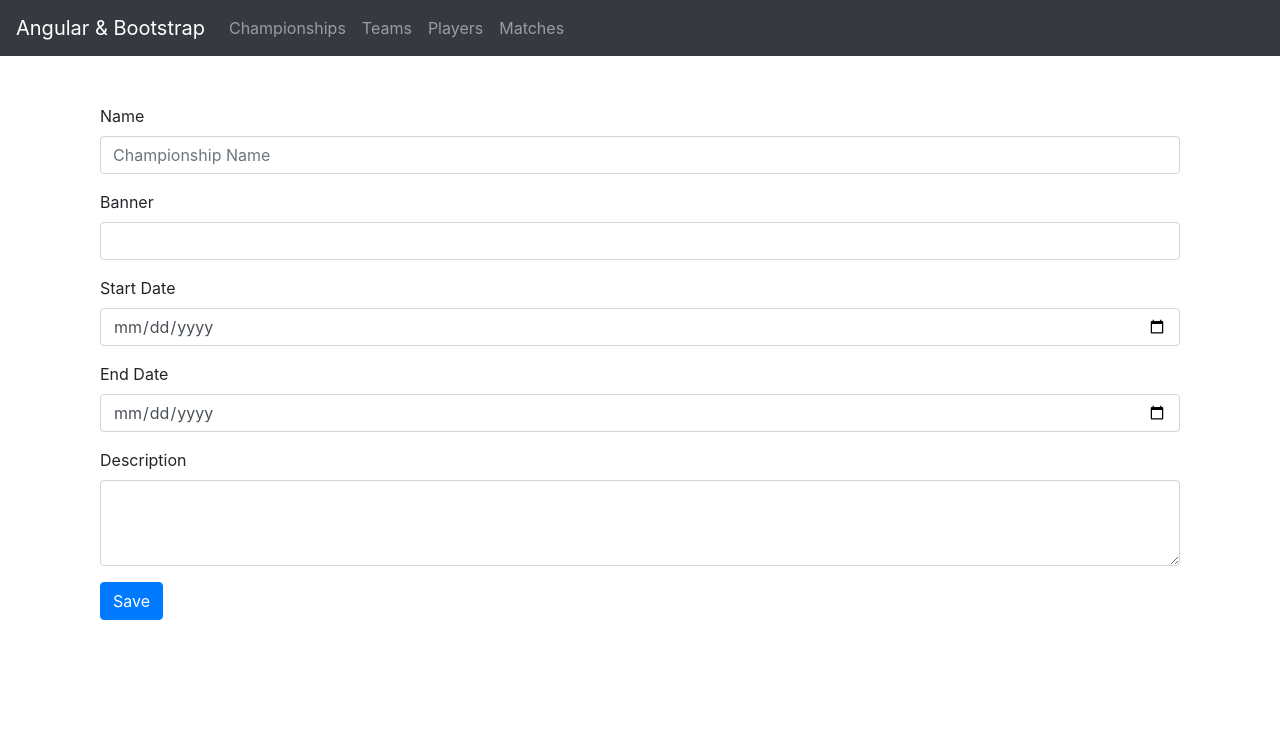
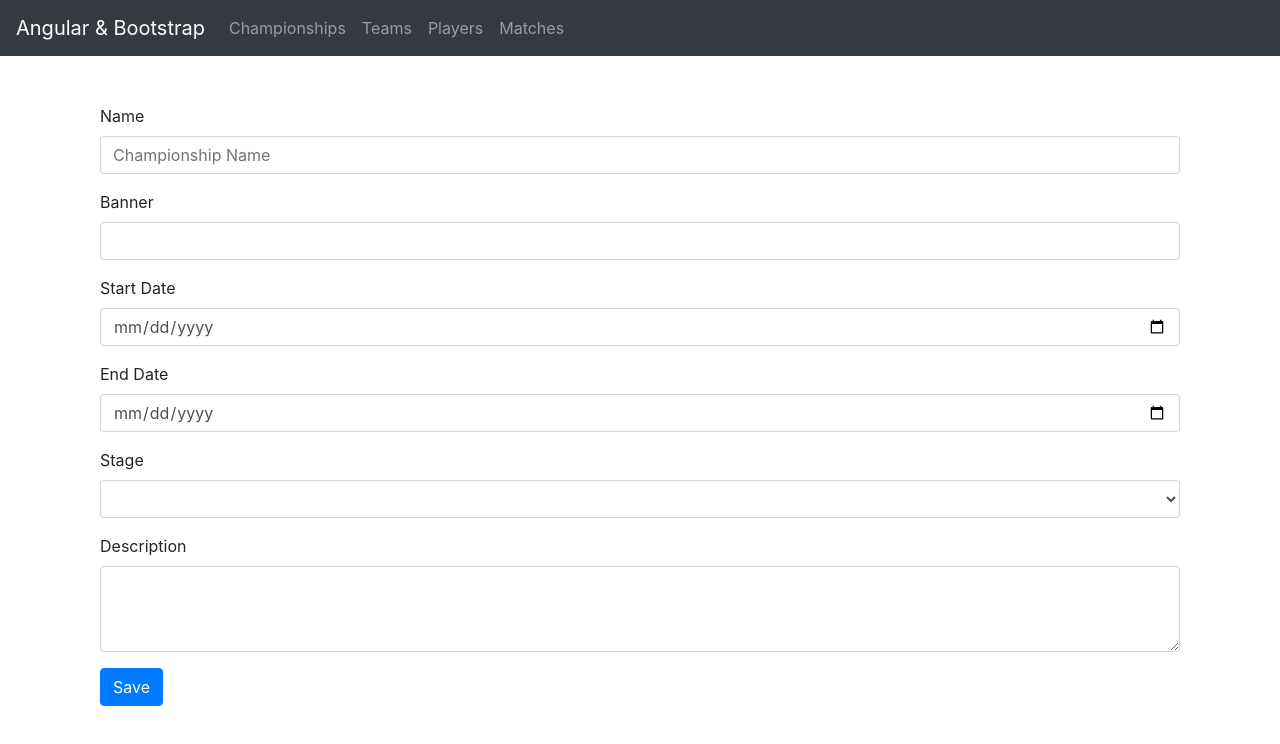
Before and after one commit to kapit4n/football-two-adm, an Angular app: page /championship/new in a window 1280 px wide. Shown: the top 744 px of the page. Built offline with nearby package versions, Linux system fonts and the light colour scheme.

Commit message:
add stage to championship

```diff
--- a/src/app/adm/championship/championship-info/championship-info.component.html
+++ b/src/app/adm/championship/championship-info/championship-info.component.html
@@ -1,27 +1,29 @@
 <div class="card">
   <img class="card-img-top" src="{{data.banner}}" alt="Card image cap">
   <div class="card-body">
+    <a href="championship/{{id}}" class="btn btn-primary">Edit</a>
     <h5 class="card-title">{{data.name}}</h5>
     <div>
       <span>{{startDateLabel}}: {{moment(data.startDate).fromNow()}}</span>,
       <span>{{endDateLabel}}: {{moment(data.endDate).fromNow()}}</span>
     </div>
+    <div>Stage: <span>{{data.stage}}</span></div>
     <p class="card-text">{{data.description}}</p>
-    <a href="championship/{{id}}" class="btn btn-primary">Edit</a>
+    <h2>Teams</h2>
+    <button class="btn btn-primary" (click)="open(content)">+</button>
     <table class="table">
-      <caption>Teams <button class="btn btn-primary" (click)="open(content)">Add</button></caption>
       <tr>
         <th>
           Name
         </th>
-        <th>.</th>
+        <th></th>
       </tr>
       <tr *ngFor="let cTeam of chamTeams">
         <td>
           {{cTeam.team.name}}
         </td>
         <td>
-          <button (click)="removeTeam(cTeam.id)">X</button>
+          <button class="btn btn-primary" (click)="removeTeam(cTeam.id)">X</button>
         </td>
       </tr>
     </table>
--- a/src/app/adm/championship/championship/championship.component.html
+++ b/src/app/adm/championship/championship/championship.component.html
@@ -20,8 +20,18 @@
   </div>
 
   <div class="form-group">
+    <label for="stage">Stage</label>
+    <select class="form-control" id="stage" formControlName="stage">
+      <option>Group</option>
+      <option>Elimination</option>
+      <option>All and All</option>
+    </select>
+  </div>
+
+  <div class="form-group">
     <label for="description">Description</label>
     <textarea class="form-control" id="description" rows="3" formControlName="description"></textarea>
   </div>
+
   <button type="submit" class="btn btn-primary mb-2">Save</button>
 </form>
--- a/src/app/adm/championship/championship/championship.component.ts
+++ b/src/app/adm/championship/championship/championship.component.ts
@@ -19,6 +19,7 @@ export class ChampionshipComponent implements OnInit {
       banner: new FormControl(''),
       startDate: new FormControl(''),
       endDate: new FormControl(''),
+      stage: new FormControl(''),
       description: new FormControl('')
     });
   }
@@ -30,7 +31,7 @@ export class ChampionshipComponent implements OnInit {
     if (id != 'new') {
       this.id = id;
       this.champSvc.getById(id).subscribe(data => {
-        this.cForm.setValue({ name: data.name, description: data.description, startDate: moment(data.startDate).format('YYYY-MM-DD'), endDate: moment(data.endDate).format('YYYY-MM-DD'), banner: data.banner });
+        this.cForm.setValue({ name: data.name, stage: data.stage || "All and All", description: data.description, startDate: moment(data.startDate).format('YYYY-MM-DD'), endDate: moment(data.endDate).format('YYYY-MM-DD'), banner: data.banner });
       })
     }
   }
--- a/src/app/services/adm/championships.service.ts
+++ b/src/app/services/adm/championships.service.ts
@@ -2,8 +2,8 @@ import { Injectable } from '@angular/core';
 import { HttpClient } from '@angular/common/http';
 import { ConfigService } from './config.service'
 import 'rxjs'; //get everything from Rx
-import { Observable, Subject, of, config } from 'rxjs';
-import { map, filter, switchMap } from 'rxjs/operators';
+import { Observable } from 'rxjs';
+import { map } from 'rxjs/operators';
 
 import { CrudService } from './crud.service';
 
```
